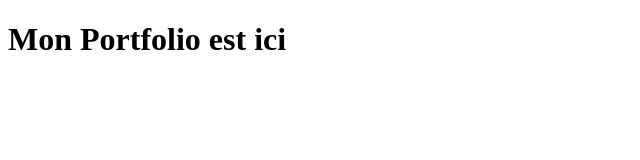
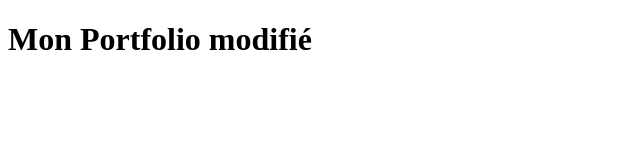
Before and after one commit to agnerayb/Portfolio, a plain HTML site: page index.html in a window 1280 px wide. Shown: the whole page, without its empty margins (0-640 px from the left). Drawn offline with Linux system fonts and the light colour scheme.

Commit message:
deuxième version de l'index

```diff
--- a/index.html
+++ b/index.html
@@ -7,6 +7,6 @@
     <title>Document</title>
 </head>
 <body>
- <h1>Mon Portfolio est ici</h1>
+ <h1>Mon Portfolio modifié</h1>
 </body>
 </html>
```
